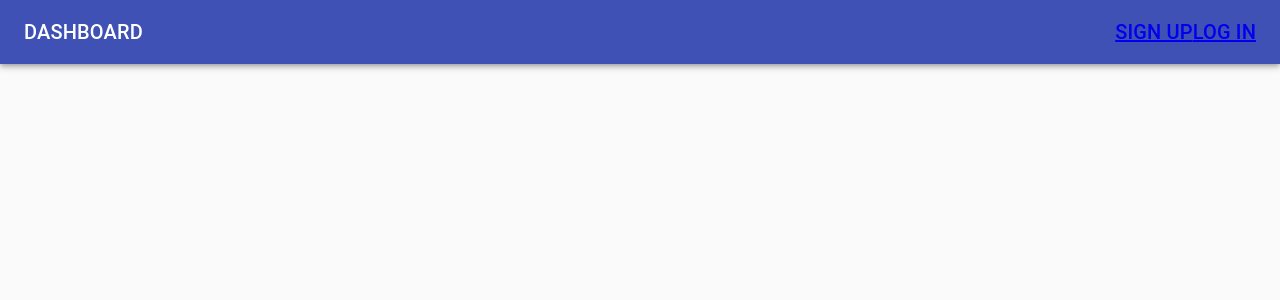
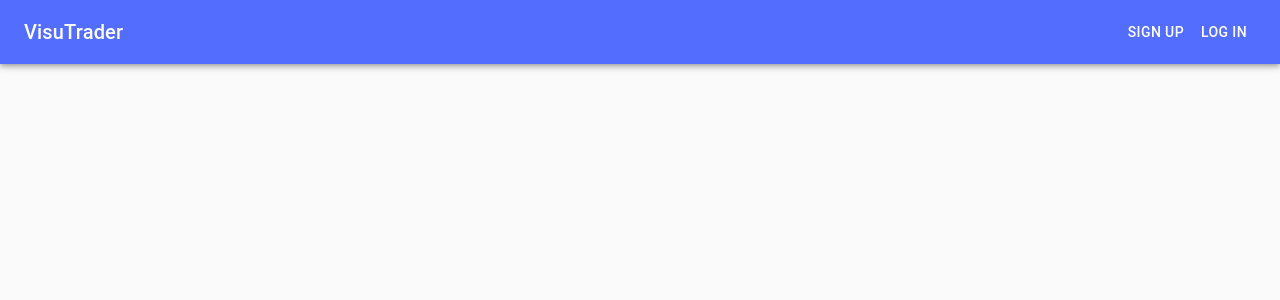
Before and after one commit to VisuTrader-Orbital2021/visutrader-frontend-in-typescript, a React (Create React App) app: page / in a window 1280 px wide. Shown: the top 300 px of the page. Built offline with nearby package versions, Linux system fonts and the light colour scheme.

Commit message:
Apply dashboard theme and create conditional rendering for home and personal page

```diff
--- a/src/components/dashboard.js
+++ b/src/components/dashboard.js
@@ -7,7 +7,7 @@ import {
   useRouteMatch
 } from 'react-router-dom';
 import clsx from 'clsx';
-import { makeStyles } from '@material-ui/core/styles';
+import { createMuiTheme, makeStyles, ThemeProvider } from '@material-ui/core/styles';
 import CssBaseline from '@material-ui/core/CssBaseline';
 import Drawer from '@material-ui/core/Drawer';
 import Box from '@material-ui/core/Box';
@@ -15,8 +15,12 @@ import AppBar from '@material-ui/core/AppBar';
 import Toolbar from '@material-ui/core/Toolbar';
 import List from '@material-ui/core/List';
 import Typography from '@material-ui/core/Typography';
+import Button from '@material-ui/core/Button';
 import Divider from '@material-ui/core/Divider';
 import IconButton from '@material-ui/core/IconButton';
+import AccountCircle from '@material-ui/icons/AccountCircle';
+import MenuItem from '@material-ui/core/MenuItem';
+import Menu from '@material-ui/core/Menu';
 import Badge from '@material-ui/core/Badge';
 import Container from '@material-ui/core/Container';
 import Grid from '@material-ui/core/Grid';
@@ -24,11 +28,7 @@ import Paper from '@material-ui/core/Paper';
 import Link from '@material-ui/core/Link';
 import MenuIcon from '@material-ui/icons/Menu';
 import ChevronLeftIcon from '@material-ui/icons/ChevronLeft';
-import NotificationsIcon from '@material-ui/icons/Notifications';
 import { mainListItems, secondaryListItems } from './listItems';
-// import Chart from './Chart';
-// import Deposits from './Deposits';
-// import Orders from './Orders';
 import Copyright from './copyright';
 
 const drawerWidth = 240;
@@ -112,6 +112,28 @@ const useStyles = makeStyles((theme) => ({
   },
 }));
 
+const theme = createMuiTheme({
+  palette: {
+    primary: {
+      light: '#758afe',
+      main: '#536dfe',
+      dark: '#3a4cb1',
+      contrastText: '#ffffff',
+    },
+    secondary: {
+      light: '#a52c55',
+      main: '#ec407a',
+      dark: '#ef6694',
+      contrastText: '#ffffff',
+    },
+  },
+});
+
+const routerLinkStyle = {
+  textDecoration: "none",
+  color: '#ffffff',
+};
+
 export default function Dashboard(props) {
   const classes = useStyles();
   const [open, setOpen] = React.useState(false);
@@ -134,49 +156,91 @@ export default function Dashboard(props) {
 }
 
 function UpperBar({ renderDrawer, classes, open, handleDrawerOpen }) {
+  const [anchorEl, setAnchorEl] = React.useState(null);
+  const handleMenu = (event) => {
+    setAnchorEl(event.currentTarget);
+  };
+  const handleClose = () => {
+    setAnchorEl(null);
+  };
+  const profileOpen = Boolean(anchorEl);
+  const renderElement = () => {
+    if (renderDrawer) {
+      return (
+        <div>
+          {/* TODO: Change <span> to <Typography> */}
+          <span>
+            DISPLAY NAME
+          </span>
+          <IconButton
+            aria-label="account of current user"
+            aria-controls="menu-appbar"
+            aria-haspopup="true"
+            onClick={handleMenu}
+            color="inherit"
+          >
+            <AccountCircle />
+          </IconButton>
+          <Menu
+            id="menu-appbar"
+            anchorEl={anchorEl}
+            anchorOrigin={{
+              vertical: 'top',
+              horizontal: 'right',
+            }}
+            keepMounted
+            transformOrigin={{
+              vertical: 'top',
+              horizontal: 'right',
+            }}
+            open={profileOpen}
+            onClose={handleClose}
+          >
+            <MenuItem onClick={handleClose}>Profile</MenuItem>
+            <MenuItem onClick={handleClose}>My account</MenuItem>
+          </Menu>
+        </div>
+      );
+    }
+    else {
+      return (
+        <div>
+          <RouterLink to="/signup" style={routerLinkStyle}>
+            <Button color="inherit">SIGN UP</Button>
+          </RouterLink>
+          <RouterLink to="/login" style={routerLinkStyle}>
+            <Button color="inherit">LOG IN</Button>
+          </RouterLink>
+        </div>
+      );
+    }
+  }
+
   return (
-    <AppBar position="absolute" className={clsx(classes.appBar, open && classes.appBarShift)}>
-      <Toolbar className={classes.toolbar}>
-        {renderDrawer &&
-          <IconButton
-            edge="start"
-            color="inherit"
-            aria-label="open drawer"
-            onClick={handleDrawerOpen}
-            className={clsx(classes.menuButton, open && classes.menuButtonHidden)}
-          >
-            <MenuIcon />
-          </IconButton>
-        }
-        <Typography component="h1" variant="h6" color="inherit" noWrap className={classes.title}>
-          DASHBOARD
-        </Typography>
-        <RouterLink to="/signup">
+    <ThemeProvider theme={theme}>
+      <AppBar position="absolute" className={clsx(classes.appBar, open && classes.appBarShift)}>
+        <Toolbar className={classes.toolbar}>
           <Typography component="h1" variant="h6" color="inherit" noWrap className={classes.title}>
-            SIGN UP
+            VisuTrader
           </Typography>
-        </RouterLink>
-        <RouterLink to="/login">
-          <Typography component="h1" variant="h6" color="inherit" noWrap className={classes.title}>
-            LOG IN
-          </Typography>
-        </RouterLink>
-      </Toolbar>
-    </AppBar>
+          { renderElement() }
+        </Toolbar>
+      </AppBar>
+    </ThemeProvider>
   );
 }
 
-function LeftDrawer({ renderDrawer, classes, open, handleDrawerClose }) {
+function LeftDrawer({ renderDrawer, classes, handleDrawerClose }) {
   if (renderDrawer) {
     return (
       <Drawer
         variant="permanent"
         classes={{
-          paper: clsx(classes.drawerPaper, !open && classes.drawerPaperClose),
+          paper: classes.drawerPaper,
         }}
-        open={open}
+        anchor="left"
       >
-       <div className={classes.toolbarIcon}>
+        <div className={classes.toolbarIcon}>
           <IconButton onClick={handleDrawerClose}>
             <ChevronLeftIcon />
           </IconButton>
@@ -184,7 +248,7 @@ function LeftDrawer({ renderDrawer, classes, open, handleDrawerClose }) {
         <Divider />
         <List>{mainListItems}</List>
         <Divider />
-        {/* <List>{secondaryListItems}</List> */}
+        <List>{secondaryListItems}</List>
       </Drawer>
     );
   }
--- a/src/components/listItems.js
+++ b/src/components/listItems.js
@@ -3,68 +3,51 @@ import ListItem from '@material-ui/core/ListItem';
 import ListItemIcon from '@material-ui/core/ListItemIcon';
 import ListItemText from '@material-ui/core/ListItemText';
 import ListSubheader from '@material-ui/core/ListSubheader';
-import DashboardIcon from '@material-ui/icons/Dashboard';
-import ShoppingCartIcon from '@material-ui/icons/ShoppingCart';
-import PeopleIcon from '@material-ui/icons/People';
-import BarChartIcon from '@material-ui/icons/BarChart';
-import LayersIcon from '@material-ui/icons/Layers';
-import AssignmentIcon from '@material-ui/icons/Assignment';
+import ForumIcon from '@material-ui/icons/Forum';
+import MenuBookIcon from '@material-ui/icons/MenuBook';
+import EqualizerIcon from '@material-ui/icons/Equalizer';
+import AccountBalanceWalletIcon from '@material-ui/icons/AccountBalanceWallet';
+import SettingsIcon from '@material-ui/icons/Settings';
+
+/* TODO: Hide <ListItemText> and apply
+   conditional rendering on mouse hover */
 
 export const mainListItems = (
   <div>
     <ListItem button>
       <ListItemIcon>
-        <DashboardIcon />
+        <ForumIcon />
       </ListItemIcon>
-      <ListItemText primary="Dashboard" />
+      <ListItemText primary="Forum" />
     </ListItem>
     <ListItem button>
       <ListItemIcon>
-        <ShoppingCartIcon />
+        <MenuBookIcon />
       </ListItemIcon>
-      <ListItemText primary="Orders" />
+      <ListItemText primary="Guide" />
     </ListItem>
     <ListItem button>
       <ListItemIcon>
-        <PeopleIcon />
+        <EqualizerIcon />
       </ListItemIcon>
-      <ListItemText primary="Customers" />
+      <ListItemText primary="Trade" />
     </ListItem>
     <ListItem button>
       <ListItemIcon>
-        <BarChartIcon />
+        <AccountBalanceWalletIcon />
       </ListItemIcon>
-      <ListItemText primary="Reports" />
-    </ListItem>
-    <ListItem button>
-      <ListItemIcon>
-        <LayersIcon />
-      </ListItemIcon>
-      <ListItemText primary="Integrations" />
+      <ListItemText primary="Wallet" />
     </ListItem>
   </div>
 );
 
 export const secondaryListItems = (
   <div>
-    <ListSubheader inset>Saved reports</ListSubheader>
     <ListItem button>
       <ListItemIcon>
-        <AssignmentIcon />
+        <SettingsIcon />
       </ListItemIcon>
-      <ListItemText primary="Current month" />
-    </ListItem>
-    <ListItem button>
-      <ListItemIcon>
-        <AssignmentIcon />
-      </ListItemIcon>
-      <ListItemText primary="Last quarter" />
-    </ListItem>
-    <ListItem button>
-      <ListItemIcon>
-        <AssignmentIcon />
-      </ListItemIcon>
-      <ListItemText primary="Year-end sale" />
+      <ListItemText primary="Settings" />
     </ListItem>
   </div>
 );
```
